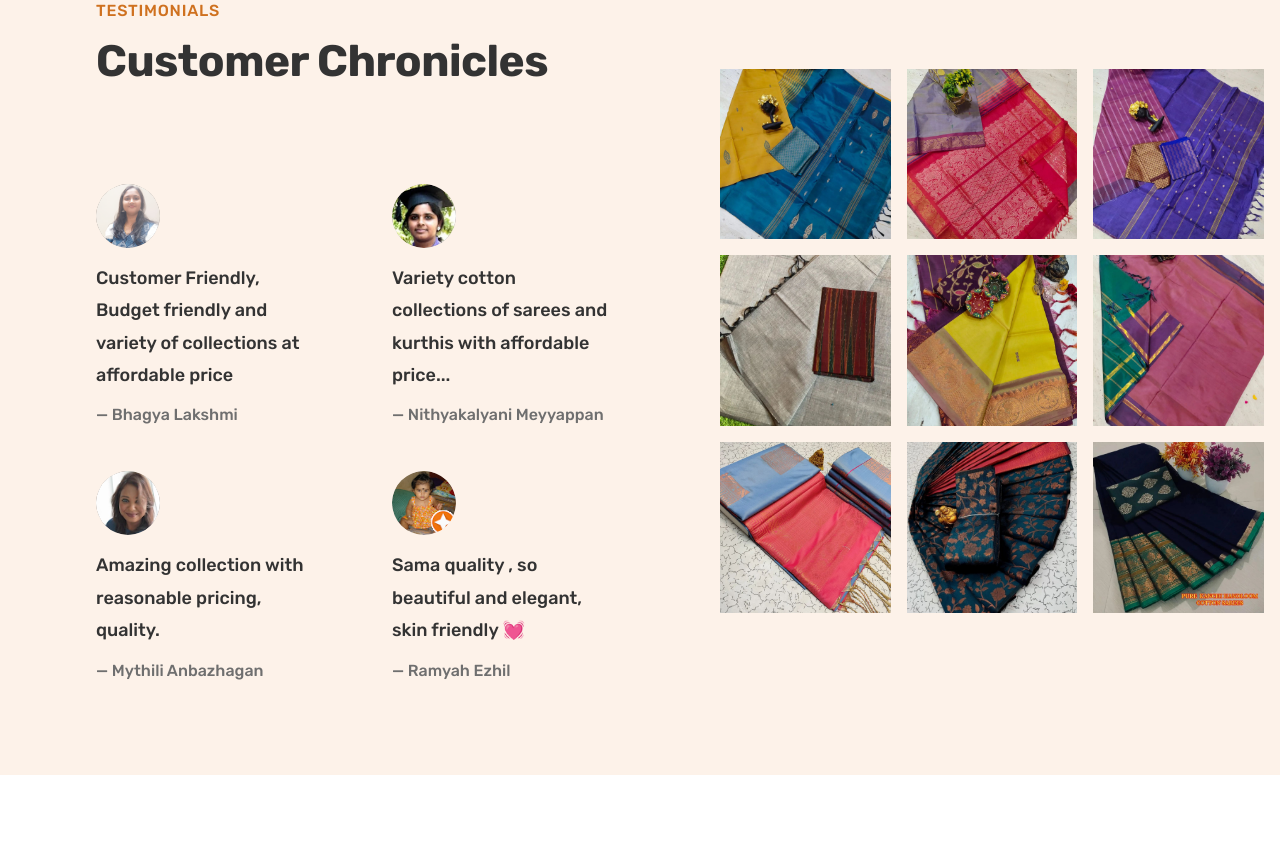
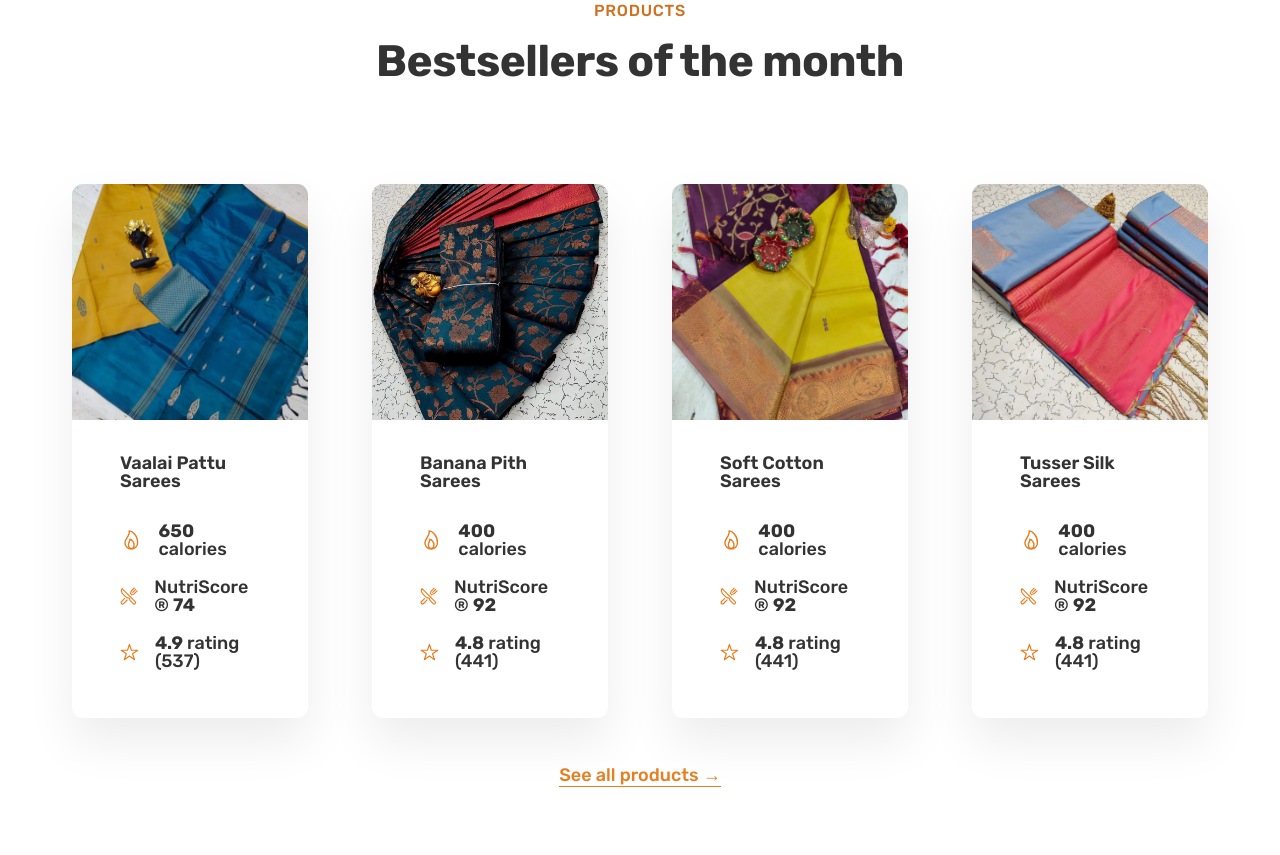
Before and after one commit to gaqlaxy/E-Commerce, a plain HTML site: page index.html in a window 1280 px wide. Shown: the part 1045-1900 px from the top of the page. Drawn offline with nearby package versions, Linux system fonts and the light colour scheme.

Commit message:
Added Products Section

```diff
--- a/Styles/style.css
+++ b/Styles/style.css
@@ -457,3 +457,109 @@ ul li:hover a::before{
       outline: none;
       box-shadow: 0 0 0 0.8rem rgba(253, 242, 233, 0.5);
     }
+
+
+    /* PRODUCTS  */
+
+    .section-meals {
+      padding: 9.6rem 0;
+    }
+
+    .meal {
+      box-shadow: 0 2.4rem 4.8rem rgba(0, 0, 0, 0.075);
+      border-radius: 11px;
+      overflow: hidden;
+      transition: all 0.4s;
+    }
+
+    .meal:hover {
+      transform: translateY(-1.2rem);
+      box-shadow: 0 3.2rem 6.4rem rgba(0, 0, 0, 0.06);
+    }
+
+    .meal-content {
+      padding: 3.2rem 4.8rem 4.8rem 4.8rem;
+    }
+
+    .meal-tags {
+      margin-bottom: 1.2rem;
+      display: flex;
+      gap: 0.4rem;
+    }
+
+    .tag {
+      display: inline-block;
+      padding: 0.4rem 0.8rem;
+      font-size: 1.2rem;
+      text-transform: uppercase;
+      color: #333;
+      border-radius: 100px;
+      font-weight: 600;
+    }
+
+    .tag--vegetarian {
+      background-color: #51cf66;
+    }
+    .tag--vegan {
+      background-color: #94d82d;
+    }
+    .tag--paleo {
+      background-color: #ffd43b;
+    }
+
+    .meal-title {
+      font-size: 1.8rem;
+      color: #333;
+      font-weight: 600;
+      margin-bottom: 3.2rem;
+    }
+
+    .meal-attributes {
+      list-style: none;
+      display: flex;
+      flex-direction: column;
+      gap: 2rem;
+    }
+
+    .meal-attribute {
+      font-size: 1.8rem;
+      display: flex;
+      align-items: center;
+      gap: 1.6rem;
+    }
+
+    .meal-icon {
+      height: 2.4rem;
+      width: 2.4rem;
+      color: #e67e22;
+    }
+
+    .meal-img {
+      width: 100%;
+    }
+
+    .all-recipes {
+      text-align: center;
+      font-size: 1.8rem;
+    }
+    .center-text {
+      text-align: center;
+    }
+    .margin-bottom-md {
+      margin-bottom: 4.8rem !important;
+    }
+    .link:link,
+.link:visited {
+  display: inline-block;
+  color: #e67e22;
+  text-decoration: none;
+  border-bottom: 1px solid currentColor;
+  padding-bottom: 2px;
+  transition: all 0.3s;
+}
+
+.link:hover,
+.link:active {
+  color: #cf711f;
+  border-bottom: 1px solid transparent;
+}
--- a/index.html
+++ b/index.html
@@ -64,6 +64,139 @@
         </div>
     </section>
     <!-- Featured In Section Ends -->
+
+<!-- PRODUCTS -->
+<section class="section-meals" id="meals">
+  <div class="container center-text">
+    <span class="subheading">Products</span>
+    <h2 class="heading-secondary">
+      Bestsellers of the month
+    </h2>
+  </div>
+
+  <div class="container grid grid--4-cols margin-bottom-md">
+    <div class="meal">
+      <img
+        src="Testimonial-Images/1.jpg"
+        class="meal-img"
+        alt="Vaalai Pattu Saree Image"
+      />
+      <div class="meal-content">
+
+        <p class="meal-title">Vaalai Pattu Sarees</p>
+        <ul class="meal-attributes">
+          <li class="meal-attribute">
+            <ion-icon class="meal-icon" name="flame-outline"></ion-icon>
+            <span><strong>650</strong> calories</span>
+          </li>
+          <li class="meal-attribute">
+            <ion-icon
+              class="meal-icon"
+              name="restaurant-outline"
+            ></ion-icon>
+            <span>NutriScore &reg; <strong>74</strong></span>
+          </li>
+          <li class="meal-attribute">
+            <ion-icon class="meal-icon" name="star-outline"></ion-icon>
+            <span><strong>4.9</strong> rating (537)</span>
+          </li>
+        </ul>
+      </div>
+    </div>
+
+    <div class="meal">
+      <img
+        src="Testimonial-Images/8.jpg"
+        class="meal-img"
+        alt="Banana Pith Sarees"
+      />
+      <div class="meal-content">
+
+        <p class="meal-title">Banana Pith Sarees</p>
+        <ul class="meal-attributes">
+          <li class="meal-attribute">
+            <ion-icon class="meal-icon" name="flame-outline"></ion-icon>
+            <span><strong>400</strong> calories</span>
+          </li>
+          <li class="meal-attribute">
+            <ion-icon
+              class="meal-icon"
+              name="restaurant-outline"
+            ></ion-icon>
+            <span>NutriScore &reg; <strong>92</strong></span>
+          </li>
+          <li class="meal-attribute">
+            <ion-icon class="meal-icon" name="star-outline"></ion-icon>
+            <span><strong>4.8</strong> rating (441)</span>
+          </li>
+        </ul>
+      </div>
+    </div>
+    <div class="meal">
+      <img
+        src="Testimonial-Images/5.jpg"
+        class="meal-img"
+        alt="Soft Cotton Sarees"
+      />
+      <div class="meal-content">
+
+        <p class="meal-title">Soft Cotton Sarees</p>
+        <ul class="meal-attributes">
+          <li class="meal-attribute">
+            <ion-icon class="meal-icon" name="flame-outline"></ion-icon>
+            <span><strong>400</strong> calories</span>
+          </li>
+          <li class="meal-attribute">
+            <ion-icon
+              class="meal-icon"
+              name="restaurant-outline"
+            ></ion-icon>
+            <span>NutriScore &reg; <strong>92</strong></span>
+          </li>
+          <li class="meal-attribute">
+            <ion-icon class="meal-icon" name="star-outline"></ion-icon>
+            <span><strong>4.8</strong> rating (441)</span>
+          </li>
+        </ul>
+      </div>
+    </div>
+    <div class="meal">
+      <img
+        src="Testimonial-Images/7.jpg"
+        class="meal-img"
+        alt="Tusser Silk Sarees"
+      />
+      <div class="meal-content">
+
+        <p class="meal-title">Tusser Silk Sarees</p>
+        <ul class="meal-attributes">
+          <li class="meal-attribute">
+            <ion-icon class="meal-icon" name="flame-outline"></ion-icon>
+            <span><strong>400</strong> calories</span>
+          </li>
+          <li class="meal-attribute">
+            <ion-icon
+              class="meal-icon"
+              name="restaurant-outline"
+            ></ion-icon>
+            <span>NutriScore &reg; <strong>92</strong></span>
+          </li>
+          <li class="meal-attribute">
+            <ion-icon class="meal-icon" name="star-outline"></ion-icon>
+            <span><strong>4.8</strong> rating (441)</span>
+          </li>
+        </ul>
+      </div>
+    </div>
+
+  </div>
+
+  <div class="container all-recipes">
+    <a href="#" class="link">See all products &rarr;</a>
+  </div>
+</section>
+
+
 
     <!-- Testimonials  -->
     <section class="section-testimonials">
```
